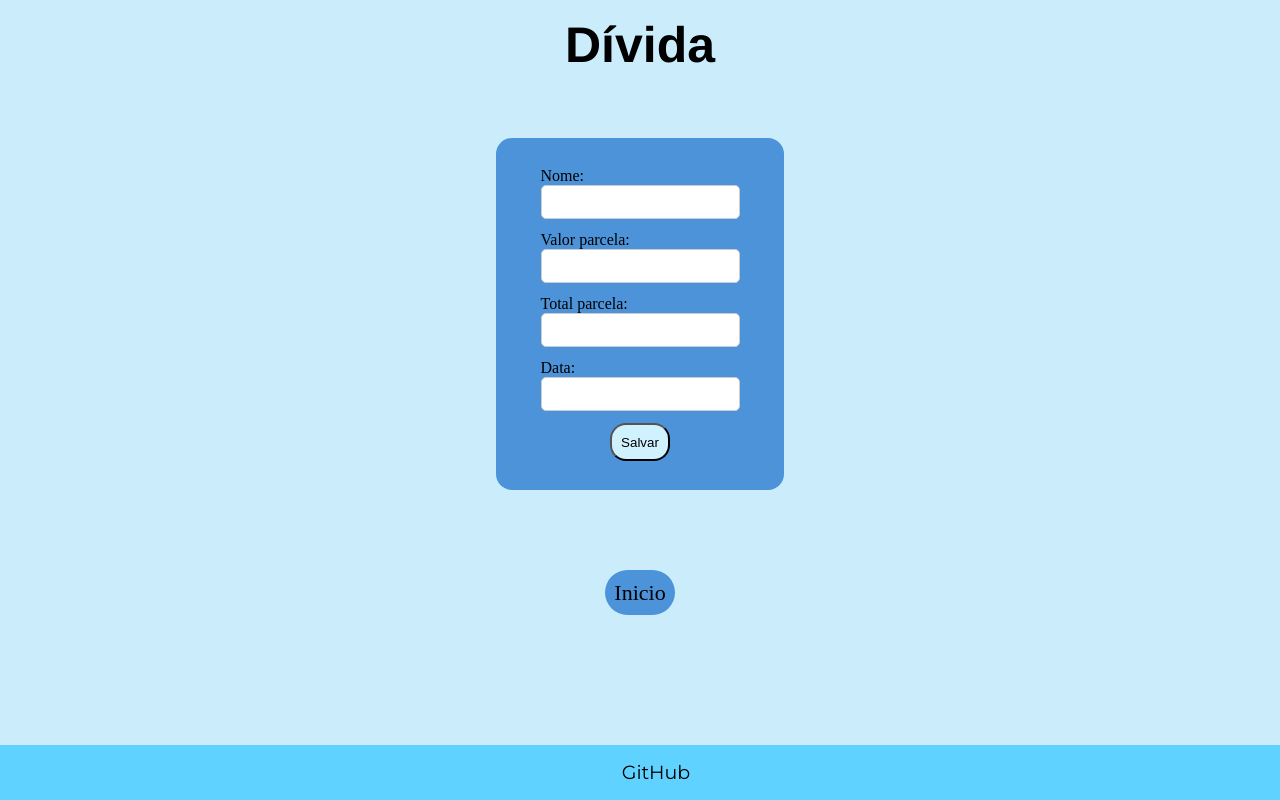
After one commit to Hkawzz/Controle_Gastos, a Django app: page /cadastrar_divida/ in a window 1280 px wide. The commit adds this page. Run offline with Django 5.2, Linux system fonts and the light colour scheme; some web fonts are replaced.

Commit message:
crud de dividas pronto

```diff
--- a/financeiro/forms.py
+++ b/financeiro/forms.py
@@ -62,8 +62,8 @@ class DividasForm(forms.ModelForm):
         model = Dividas
         fields = ['nome', 'valor_parcela', 'total_parcela', 'data']
         widgets = {
-            'nome': forms.TextInput(attrs={'class': 'input_objetivo'}),
+            'nome': forms.TextInput(attrs={'class': 'input_nome'}),
             'valor_parcela': forms.NumberInput(attrs={'class': 'input_valor_parcela'}),
-            'total_parcela': forms.NumberInput(attrs={'class': 'total_parcela'}),
+            'total_parcela': forms.NumberInput(attrs={'class': 'input_total_parcela'}),
             'data': forms.DateInput(attrs={'class': 'input_data'})
         }
--- a/financeiro/models.py
+++ b/financeiro/models.py
@@ -59,7 +59,7 @@ class Caixinhas(models.Model):
 class Dividas(models.Model):
     nome = models.CharField(max_length=100)
     valor_parcela = models.DecimalField(max_digits=10, decimal_places=2)
-    total_parcela = models.DecimalField(max_digits=10, decimal_places=2)
+    total_parcela = models.IntegerField()
     data = models.DateField()
 
     def __str__(self):
--- a/financeiro/static/caixinhas/style.css
+++ b/financeiro/static/dividas/style.css
@@ -20,7 +20,7 @@ header  h1 {
     font-size: 50px;
 }
 
-.caix {
+.div {
     display: flex;
     justify-content: center;
 }
@@ -33,13 +33,14 @@ header  h1 {
     align-items: center;
     background-color: #4d93d9;
     border-radius: 1rem;
-    height: 25rem;
+    height: 22rem;
     width: 18rem;
 }
 
-.input_objetivo,
-.input_meta,
-.input_guardado {
+.input_nome,
+.input_valor_parcela,
+.input_total_parcela,
+.input_data {
     display: flex;
     padding: 0.5rem;
     margin-bottom: 12px;
--- /dev/null
+++ b/financeiro/templates/dividas/index.html
@@ -0,0 +1,30 @@
+{% load static %}
+<!DOCTYPE html>
+<html lang="pt-br">
+<head>
+    <link rel="stylesheet" href="{% static 'dividas/style.css' %}">
+    <meta charset="UTF-8">
+    <meta name="viewport" content="width=device-width, initial-scale=1.0">
+    <title>Dívida</title>
+</head>
+<body>
+    <header>
+        <h1>Dívida</h1>
+    </header>
+    <main>
+        <div class="div">
+            <form method="post" class="formulario">
+                {% csrf_token %}
+                {{ form.as_p }}
+                <button type="submit" class="salvar">Salvar</button>
+            </form>
+        </div>
+        <div class="botoes">
+            <a href="{% url 'financeiro:inicio' %}" class="botao">Inicio</a>
+        </div>
+    </main>
+    <footer>
+        <a href="https://github.com/Hkawzz/" class="github" target="_blank">GitHub</a>
+    </footer>
+</body>
+</html>
--- a/financeiro/urls.py
+++ b/financeiro/urls.py
@@ -20,4 +20,7 @@ urlpatterns = [
     path('cadastrar_caixinhas/', views.cadastrar_caixinhas, name='cadastrar_caixinha'),
     path('editar_caixinha/<int:id>', views.editar_caixinha, name='editar_caixinha'),
     path('excluir_caixinha/<int:id>', views.excluir_caixinha, name='excluir_caixinha'),
+    path('cadastrar_divida/', views.cadastrar_divida, name='cadastrar_divida'),
+    path('editar_id/<int:id>', views.editar_divida, name='editar_divida'),
+    path('excluir_divida/<int:id>', views.excluir_divida, name='excluir_divida'),
 ]
--- a/financeiro/views.py
+++ b/financeiro/views.py
@@ -8,13 +8,15 @@ def visao_geral(request):
     fixos = Fixos.objects.all()
     cartao = Cartao.objects.all()
     caixinhas = Caixinhas.objects.all()
+    dividas = Dividas.objects.all()
 
     return render(request, "visao_geral/index.html", {
         'gastos': gastos,
         'entradas': entradas,
         'fixos': fixos,
         'cartao': cartao,
-        'caixinhas': caixinhas})
+        'caixinhas': caixinhas,
+        'dividas': dividas})
 
 def cadastrar_entradas(request):
     if request.method == 'POST':
@@ -178,3 +180,36 @@ def excluir_caixinha(request, id):
     form.delete()
 
     return redirect('financeiro:inicio')
+
+def cadastrar_divida(request):
+    if request.method == 'POST':
+        form = DividasForm(request.POST)
+        if form.is_valid():
+            form.save()
+
+            return redirect('financeiro:inicio')
+
+    else:
+        form = DividasForm()
+
+    return render(request, "dividas/index.html", {'form': form})
+
+def editar_divida(request, id):
+    form = get_object_or_404(Dividas, id=id)
+    if request.method == 'POST':
+        form = DividasForm(request.POST, instance=form)
+        if form.is_valid():
+            form.save()
+
+            return redirect('financeiro:inicio')
+
+    else:
+        form = DividasForm(instance=form)
+
+    return render(request, "dividas/index.html", {'form': form})
+
+def excluir_divida(request, id):
+    form = get_object_or_404(Dividas, id=id)
+    form.delete()
+
+    return redirect('financeiro:inicio')
```
Also changed, not shown: financeiro/templates/visao_geral/index.html (+9 -8 lines), financeiro/migrations/0005_alter_dividas_total_parcela.py (added), financeiro/migrations/0006_alter_dividas_total_parcela.py (added).
